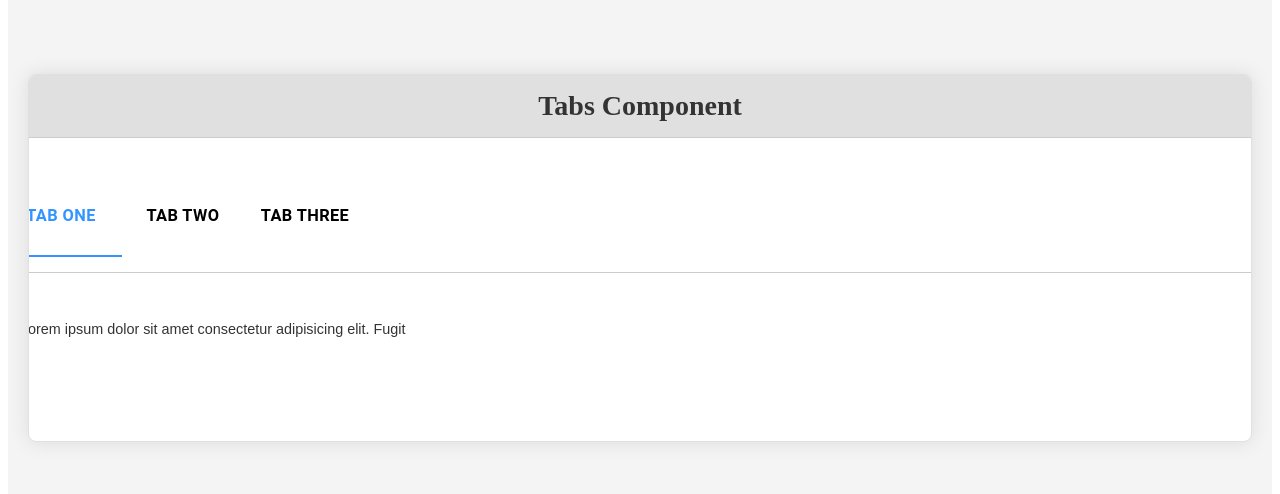
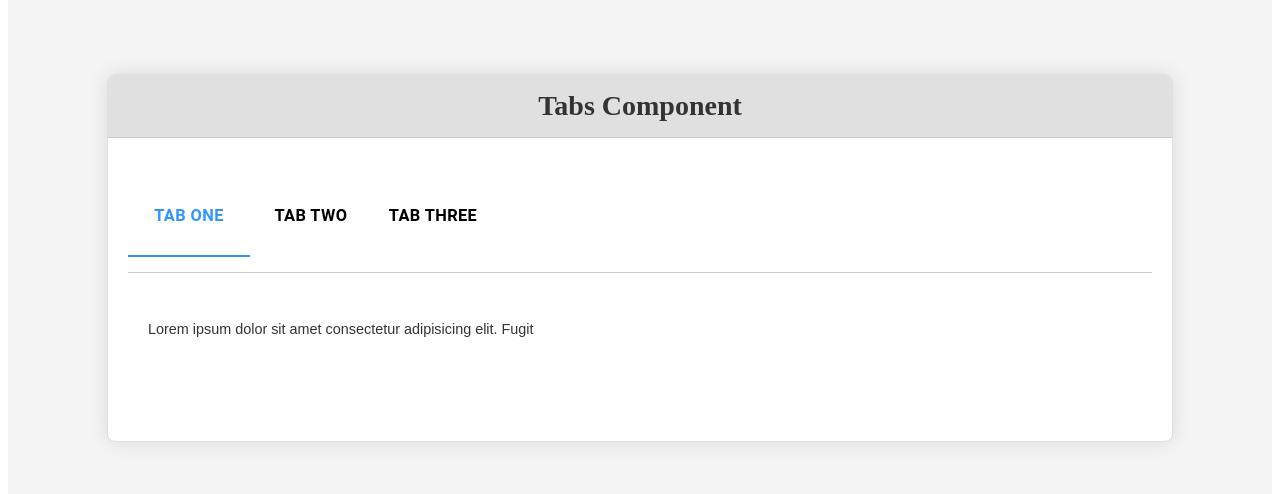
Before and after one commit to kartik-fsd/profile_, a React (Vite) app: page / in a window 1280 px wide. Shown: the part 4225-4719 px from the top of the page. Built offline with nearby package versions, Linux system fonts and the light colour scheme.

Commit message:
fixed some bug

```diff
--- a/src/Components/Tabs/tabs.css
+++ b/src/Components/Tabs/tabs.css
@@ -1,6 +1,6 @@
 /* Tab Wrapper */
 .tab-wrapper {
-    width: 100vw;
+    width: 80vw;
     padding: 0;
   }
 
```
